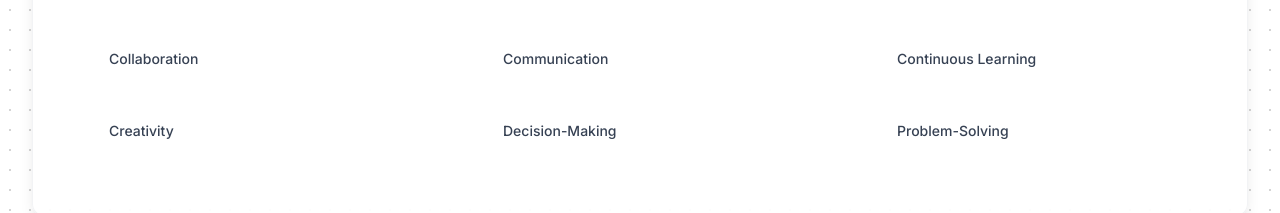
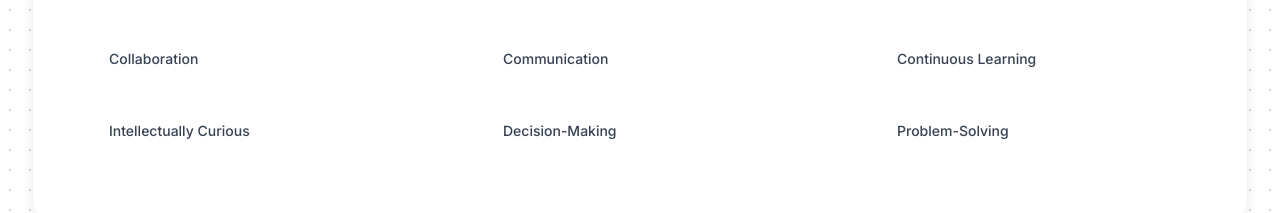
Before and after one commit to KevinJC23/PortfolioWebsite, a Next.js app: page / in a window 1280 px wide. Shown: the part 2960-3173 px from the top of the page. Built offline with nearby package versions, Linux system fonts and the light colour scheme; some icons are missing.

Commit message:
Update Skills

```diff
--- a/src/app/components/Skills.tsx
+++ b/src/app/components/Skills.tsx
@@ -25,7 +25,7 @@ const Skills = () => {
     { name: 'Collaboration', icon: 'mdi:account-group' },
     { name: 'Communication', icon: 'mdi:forum' },
     { name: 'Continuous Learning', icon: 'mdi:book-open-page-variant' },
-    { name: 'Creativity', icon: 'mdi:lightbulb-on' },
+    { name: 'Intellectually Curious', icon: 'mdi:lightbulb-on' },
     { name: 'Decision-Making', icon: 'mdi:scale-balance' },
     { name: 'Problem-Solving', icon: 'mdi:puzzle' }
   ];
```
